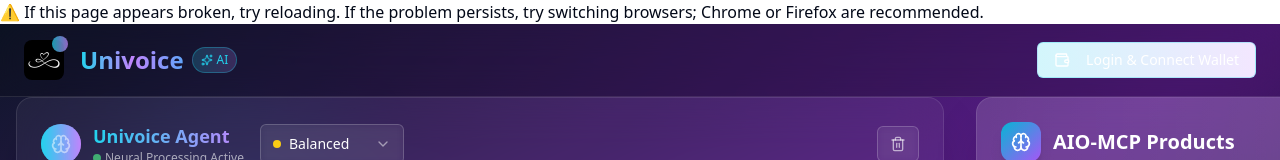
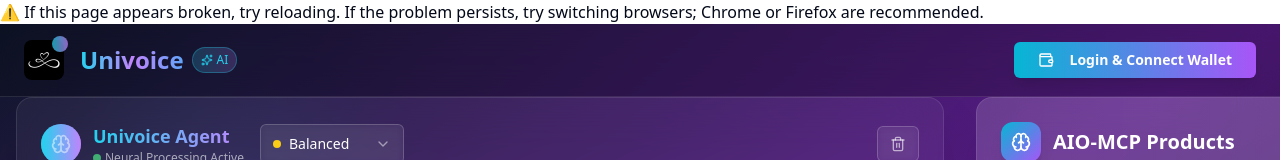
Before and after one commit to AIO-2030/alaya-ai-chat-nexus, a React (Vite) app: page / in a window 1280 px wide. Shown: the top 160 px of the page. Built offline with nearby package versions, Linux system fonts and the light colour scheme.

Commit message:
Improve button style
Enhance the visual style of the "Login & Connect Wallet" button for better clarity and identification.

```diff
--- a/src/pages/Index.tsx
+++ b/src/pages/Index.tsx
@@ -136,7 +136,7 @@ const Index = () => {
                   <Button
                     variant="outline"
                     size="sm"
-                    className="bg-gradient-to-r from-cyan-400/20 to-purple-400/20 border-cyan-400/30 text-white hover:from-cyan-400/30 hover:to-purple-400/30 backdrop-blur-sm px-4 py-2"
+                    className="bg-gradient-to-r from-cyan-500 to-purple-500 border-0 text-white font-semibold hover:from-cyan-600 hover:to-purple-600 backdrop-blur-sm px-6 py-2 shadow-lg transition-all duration-200 hover:shadow-xl"
                   >
                     <Wallet className="h-4 w-4 mr-2" />
                     Login & Connect Wallet
```
